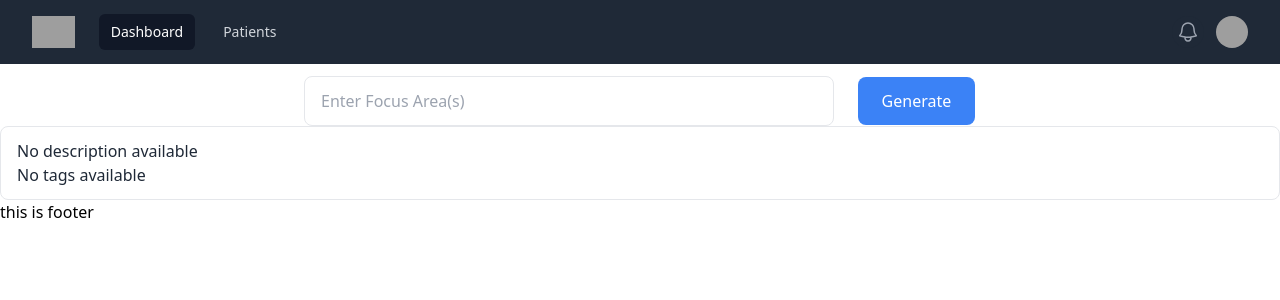
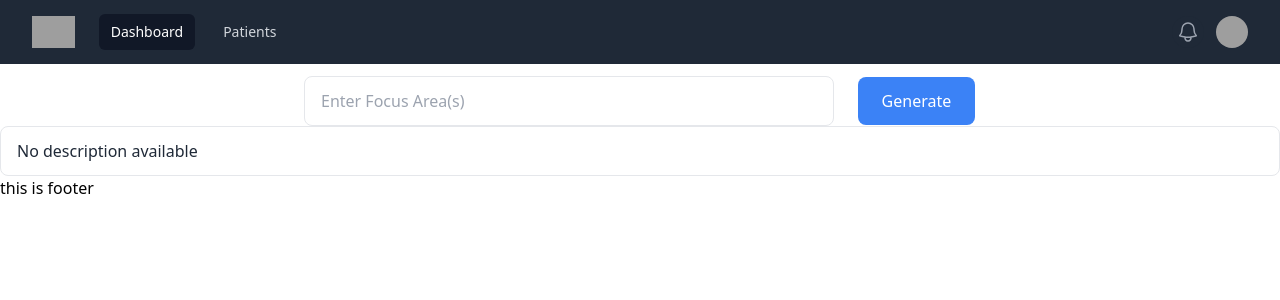
Before and after one commit to thomasmartinez114/znapply, a Next.js app: page / in a window 1280 px wide. Shown: the top 300 px of the page. Built offline with nearby package versions, Linux system fonts and the light colour scheme; grey boxes are pictures that could not be loaded.

Commit message:
chat displaying results on ui

```diff
--- a/components/Generator.jsx
+++ b/components/Generator.jsx
@@ -6,7 +6,6 @@ import Results from './Results';
 
 const Generator = () => {
   const [description, setDescription] = useState('');
-  const [tags, setTags] = useState('');
 
   const handleFormSubmit = async focusArea => {
     try {
@@ -23,6 +22,9 @@ const Generator = () => {
 
       const data = await res.json();
       console.log('API response:', data);
+
+      // update the states
+      setDescription(data.description || 'No description received');
     } catch (error) {
       console.error('Error during form submission:', error);
     }
@@ -32,7 +34,7 @@ const Generator = () => {
     <div>
       {/* Ensure handleFormSubmit is passed here */}
       <SearchBar onSubmit={handleFormSubmit} />
-      <Results description={description} tags={tags} />
+      <Results description={description} />
     </div>
   );
 };
--- a/components/Results.jsx
+++ b/components/Results.jsx
@@ -1,11 +1,10 @@
 import React from 'react';
 
-const Results = ({ description, tags }) => {
+const Results = ({ description }) => {
   return (
     <>
       <div className='description w-full px-4 py-3 rounded-lg border bg-white text-gray-800'>
         <p>{description || 'No description available'}</p>
-        <p>{tags || 'No tags available'}</p>
       </div>
     </>
   );
```
Also changed, not shown: 1 other file (tests, documents, lock files or other folders).
